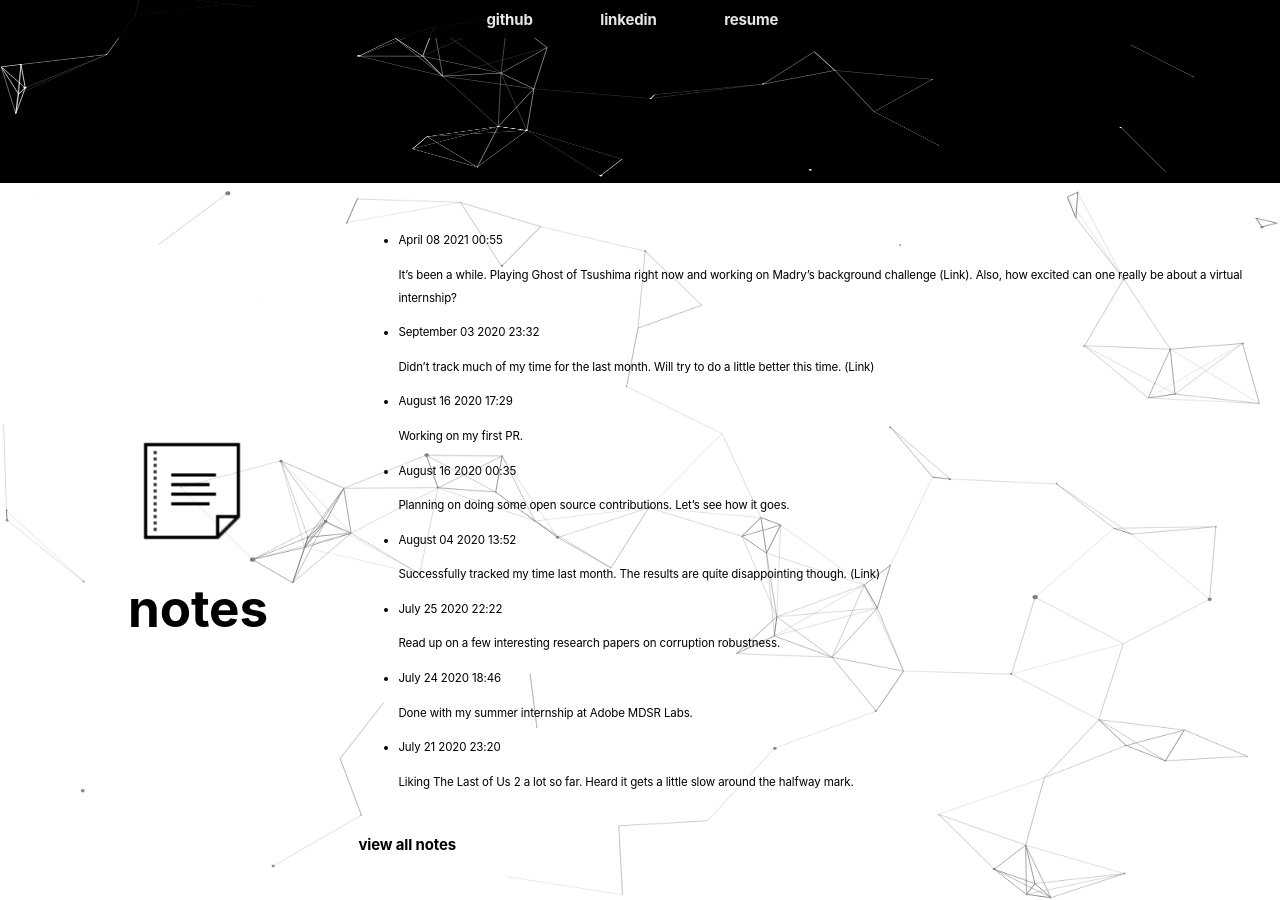
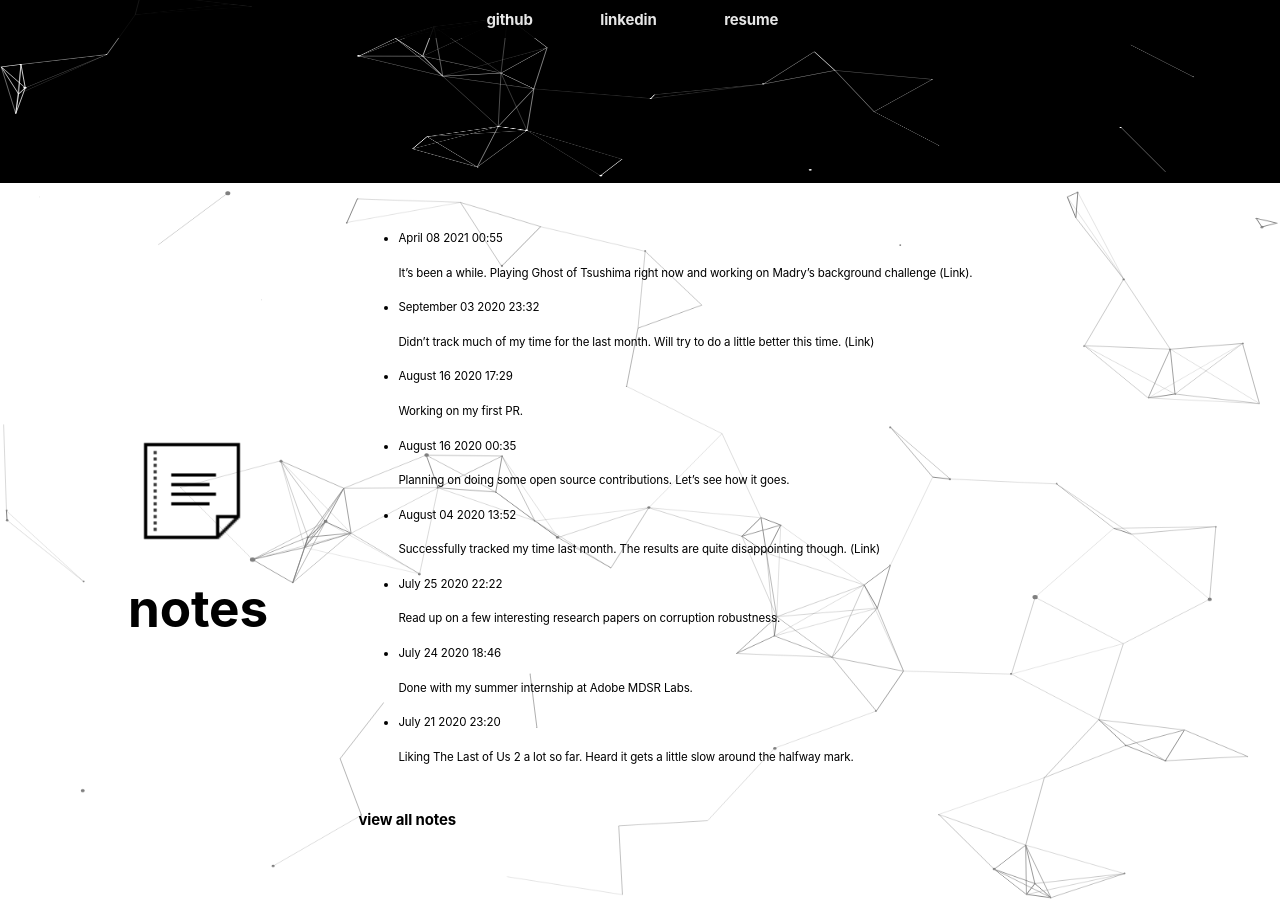
Before and after one commit to vedantsingh1404/website-v2.0, a Jekyll site: the page built from index.html, in a window 1280 px wide and 900 px high, scrolled down 1033 px. Built offline with Jekyll 4.4.1, drawn with Linux system fonts in a browser that asks for light colours.

Commit message:
Update notes.yml

```diff
--- a/_data/notes.yml
+++ b/_data/notes.yml
@@ -1,7 +1,7 @@
 - date: April 08 2021 00:55
   content: |
       It's been a while. Playing Ghost of Tsushima right now and working on Madry's
-      background challenge [(Link)](https://github.com/MadryLab/backgrounds_challenge). Also, how excited can one really be about a virtual internship?
+      background challenge [(Link)](https://github.com/MadryLab/backgrounds_challenge).
 
 - date: September 03 2020 23:32
   content: |
```
